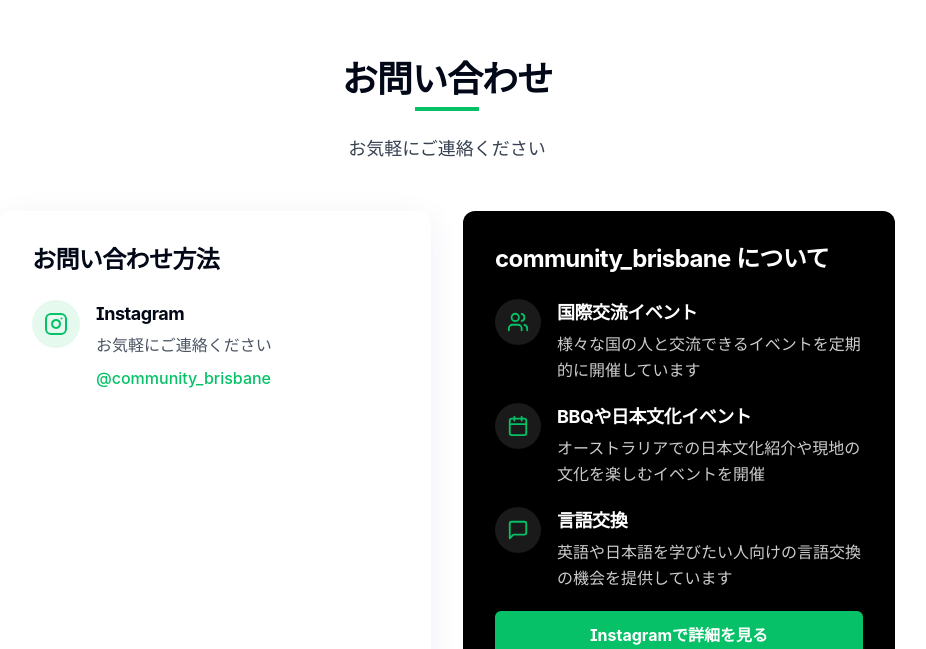
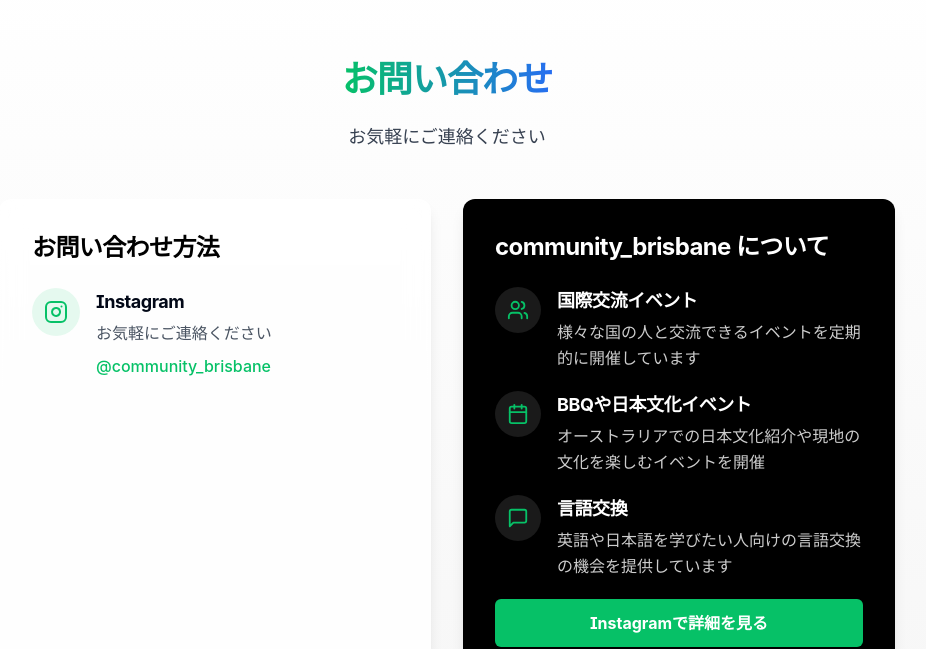
Before and after one commit to communitybrisbane/uber-bikes-guidelines, a React (Vite) app: page /faq in a window 1280 px wide. Shown: the part 1547-2196 px from the top of the page, without its empty margins (193-1119 px from the left). Built offline with nearby package versions, Linux system fonts and the light colour scheme.

Commit message:
Refactor page styling
Refactor the page styling to resemble a modern startup company's website.

```diff
--- a/src/components/Contact.tsx
+++ b/src/components/Contact.tsx
@@ -1,12 +1,13 @@
 
 import { Instagram, Users, Globe, MessageSquare, Calendar } from 'lucide-react';
+import { Button } from './ui/button';
 
 const Contact = () => {
   return (
-    <section className="section-container bg-white" id="contact">
+    <section className="section-container bg-gradient-to-b from-white to-uber-lightGray" id="contact">
       <div className="text-center max-w-3xl mx-auto mb-12">
-        <h2 className="section-title mx-auto w-fit after:mx-auto">
-          お問い合わせ
+        <h2 className="text-3xl md:text-4xl font-bold mb-6 text-uber-black">
+          <span className="text-gradient bg-gradient-to-r from-uber-green to-uber-blue">お問い合わせ</span>
         </h2>
         <p className="text-lg text-gray-700 mt-4">
           お気軽にご連絡ください
@@ -16,8 +17,8 @@ const Contact = () => {
       <div className="max-w-4xl mx-auto">
         <div className="flex flex-col md:flex-row gap-8">
           <div className="flex-1">
-            <div className="glass-panel rounded-xl p-8 h-full">
-              <h3 className="text-2xl font-bold mb-6">お問い合わせ方法</h3>
+            <div className="glass-panel rounded-xl p-8 h-full shadow-lg transition-all duration-300 hover:shadow-xl">
+              <h3 className="text-2xl font-bold mb-6 text-uber-black">お問い合わせ方法</h3>
 
               <div className="space-y-6">
                 <div className="flex items-start space-x-4">
@@ -42,7 +43,7 @@ const Contact = () => {
           </div>
 
           <div className="flex-1">
-            <div className="bg-uber-black text-white rounded-xl p-8 h-full">
+            <div className="bg-uber-black text-white rounded-xl p-8 h-full shadow-lg transition-all duration-300 hover:shadow-xl">
               <h3 className="text-2xl font-bold mb-6">community_brisbane について</h3>
 
               <div className="space-y-5">
```
